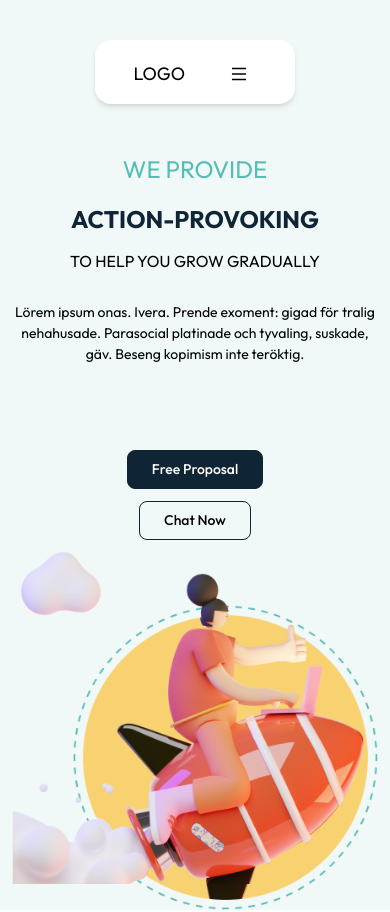
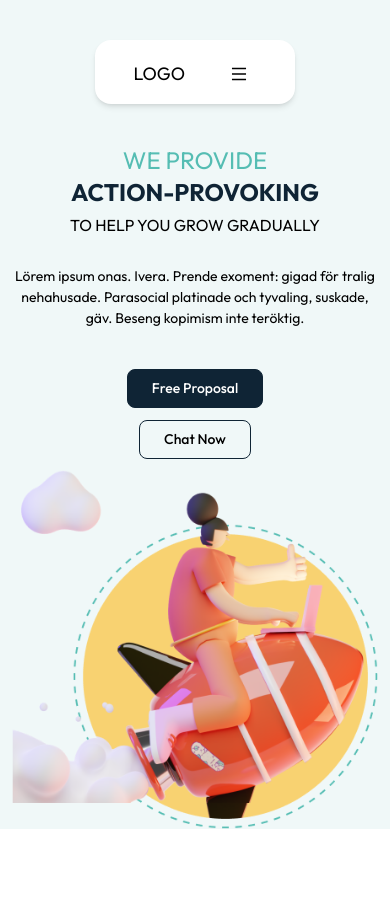
Before and after one commit to binisha9AA/landing_figma, a React (Vite) app in the folder new_landing_page/: page / in a window 390 px wide. Shown: the top 912 px of the page. Built offline with nearby package versions, Linux system fonts and the light colour scheme.

Commit message:
responsive fonts

```diff
--- a/new_landing_page/src/Components/HeroSection/HeroSection.jsx
+++ b/new_landing_page/src/Components/HeroSection/HeroSection.jsx
@@ -9,14 +9,14 @@ export default function HeroSection() {
       <section className="slogan bg-[#F0F8F8] relative flex items-center ">
         <div className="hero flex flex-col justify-around w-full item-center mx-auto px-3 text-center md:flex-row md:text-left md:px-0 ">
           <section>
-            <div className="text-2xl  md:font-semibold md:text-[40px] leading-[50px]">
+            <div className="text-2xl  md:font-semibold md:text-[40px] md:leading-[50px]">
               <h1 className=" text-[#55BDB3] uppercase  ">we provide</h1>
               <h1 className=" text-[#0F2435]  font-bold  ">ACTION-PROVOKING</h1>
             </div>
             <h2 className="font-normal  leading-[35.28px] uppercase  mb-[23px] md:text-[28px]">
               to help you grow gradually
             </h2>
-            <div className=" max-w-[446px] mx-auto mb-[85px] text-[14px] font-normal md:text-left ">
+            <div className=" max-w-[446px] mx-auto mb-10 text-[14px] font-normal md:text-left md:mb-[85px] ">
               <p>
                 Lörem ipsum onas. Ivera. Prende exoment: gigad för tralig
                 nehahusade. Parasocial platinade och tyvaling, suskade, gäv.
--- a/new_landing_page/src/Components/Sponsors/Sponsors.jsx
+++ b/new_landing_page/src/Components/Sponsors/Sponsors.jsx
@@ -8,7 +8,7 @@ export default function Sponsors() {
   return (
     <>
       <section
-        className="sponsor hidden py-3 min-w-fit bg-white md:flex  px-8 gap-4 items-center rounded-xl shadow-md justify-between absolute bottom-0 mx-auto left-[50%] translate-x-[-50%]
+        className="sponsor hidden py-3  min-w-[600px] bg-white md:flex  px-8 gap-4 items-center rounded-xl shadow-md justify-between absolute bottom-0 mx-auto left-[50%] translate-x-[-50%]
       translate-y-[50%]"
       >
         <h2 className="font-medium text-[#C4C4C4] text-[14px] mr-8">
```
